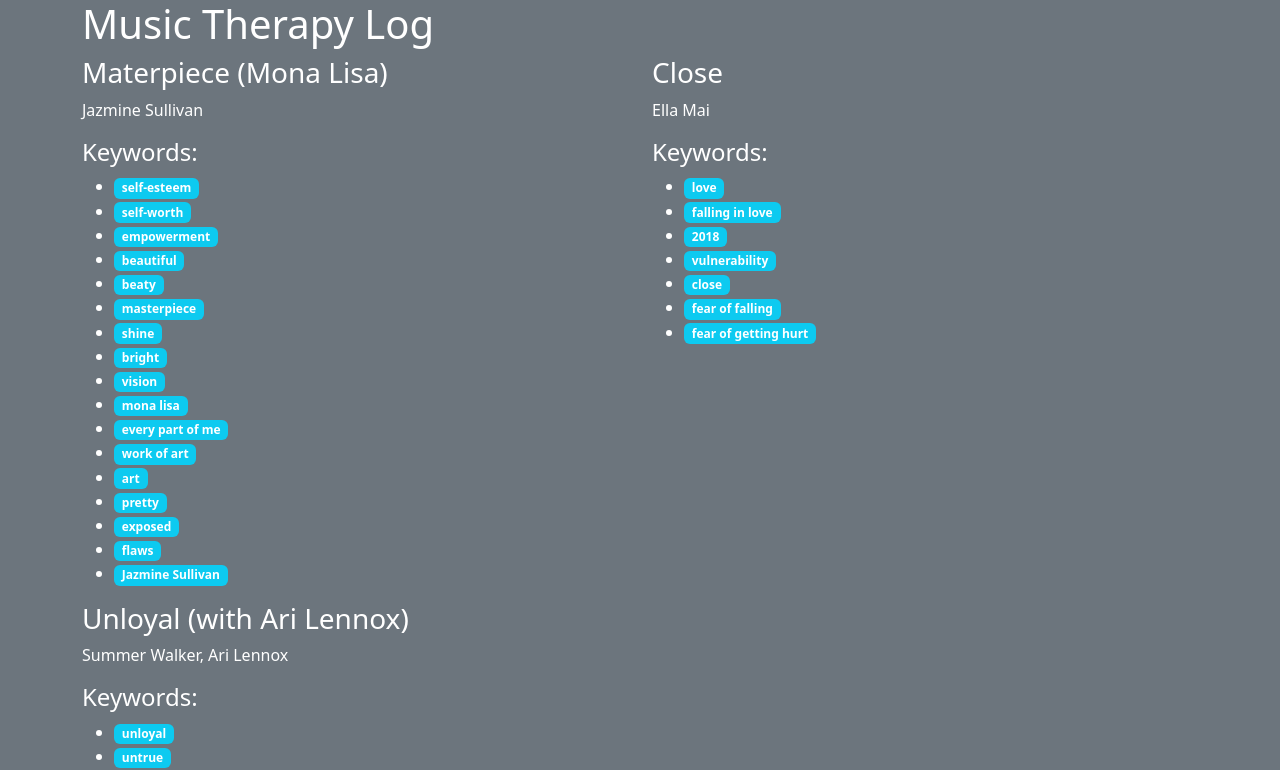
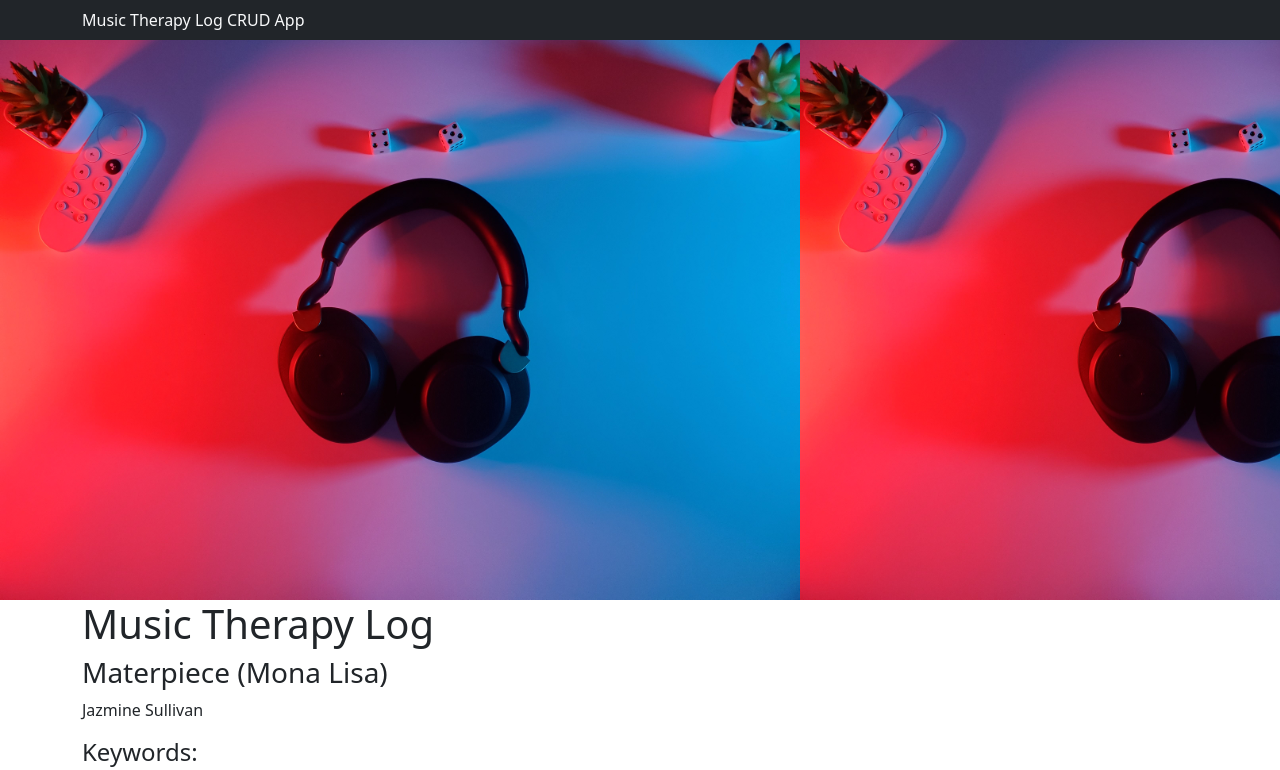
Before and after one commit to wtharden3/six-months, a React (Create React App) app: page / in a window 1280 px wide. Shown: the top 770 px of the page. Built offline with nearby package versions, Linux system fonts and the light colour scheme.

Commit message:
formating and header

```diff
--- a/src/App.css
+++ b/src/App.css
@@ -1,2 +1,6 @@
 /* App.css */
 @import 'bootstrap/dist/css/bootstrap.min.css';
+
+.App {
+
+}
--- a/src/App.js
+++ b/src/App.js
@@ -1,11 +1,13 @@
 import Container from 'react-bootstrap/esm/Container';
 import './App.css';
 import Feed from './component/Feed';
+import Header from './component/Header/Header';
 import data from './data';
 
 function App() {
   return (
-    <div className="App text-bg-secondary w-100">
+    <div className="App">
+      <Header />
       <Container>
         <h1>Music Therapy Log</h1>
         <Feed
--- a/src/component/Feed.js
+++ b/src/component/Feed.js
@@ -21,7 +21,7 @@ function Feed(props){
 
   const displayEntries = entryArr.map( (entry, index) => {
     return(
-      <Col xl='6'>
+      <Col sm="12">
         <Entry entry={data[entry]} />
       </Col>
     )
--- /dev/null
+++ b/src/component/Header/Header.css
@@ -0,0 +1,13 @@
+.Header {
+  position: relative;
+  height: 600px;
+}
+
+/* .backgroundImg{
+  position: absolute;
+} */
+
+.Header-bg{
+  background-color: rgb(108,117,125);
+  border-bottom: 1px solid #fff;
+}
--- /dev/null
+++ b/src/component/Header/Header.js
@@ -0,0 +1,23 @@
+import Container from 'react-bootstrap/esm/Container';
+import Nav from 'react-bootstrap/Nav';
+import Navbar from 'react-bootstrap/Navbar';
+import './Header.css';
+import musicBg from '../../img/music-bg.jpg';
+
+const Header = () => {
+  return(
+    <div className="Header" style={{
+      backgroundImage: `url(${musicBg})`,
+      backgroundRepeat: 'repeat-x',
+      backgroundSize: 'contain'
+    }}>
+      <Navbar className="Navbar text-light" bg="dark" variant="dark">
+        <Container>
+          Music Therapy Log CRUD App
+        </Container>
+      </Navbar>
+    </div>
+  )
+}
+
+export default Header;
--- a/src/index.css
+++ b/src/index.css
@@ -1,5 +1,6 @@
 :root {
-  background-color: #6c757d; /* to match background of the page*/
+  background-image: url('./img/music-bg.jpg');
+  background-color: rgb(33,37,41); /* to match background of the page*/
 }
 
 body {
```
Also changed, not shown: src/img/music-bg.jpg (added), 1 other file (tests, documents, lock files or other folders).
